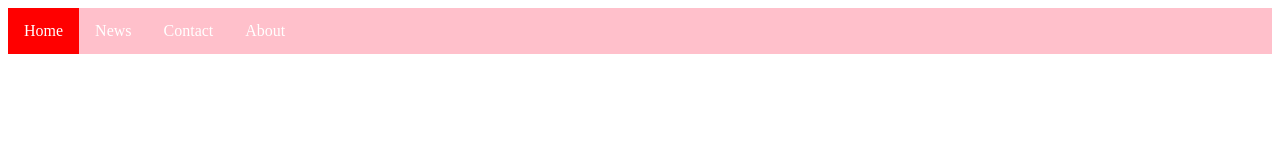
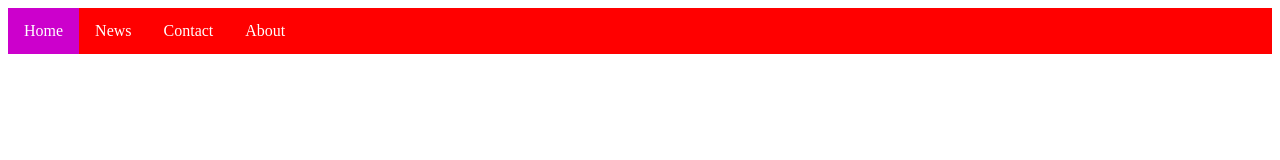
Before and after one commit to StansWebsite/MojoDojoCasaHouse, a plain HTML site: page index.html in a window 1280 px wide. In both pictures the pointer is over the link "Home". Drawn offline with Linux system fonts and the light colour scheme.

Commit message:
Update style1.css

```diff
--- a/style1.css
+++ b/style1.css
@@ -3,7 +3,7 @@ ul {
   margin: 0;
   padding: 0;
   overflow: hidden;
-  background-color: pink;
+  background-color: rgb(255,0,0);
 }
 
 li {
@@ -20,5 +20,5 @@ li a {
 
 /* Change the link color to #111 (black) on hover */
 li a:hover {
-  background-color: red;
+  background-color: rgb(204,0,204) ;
 }
```
